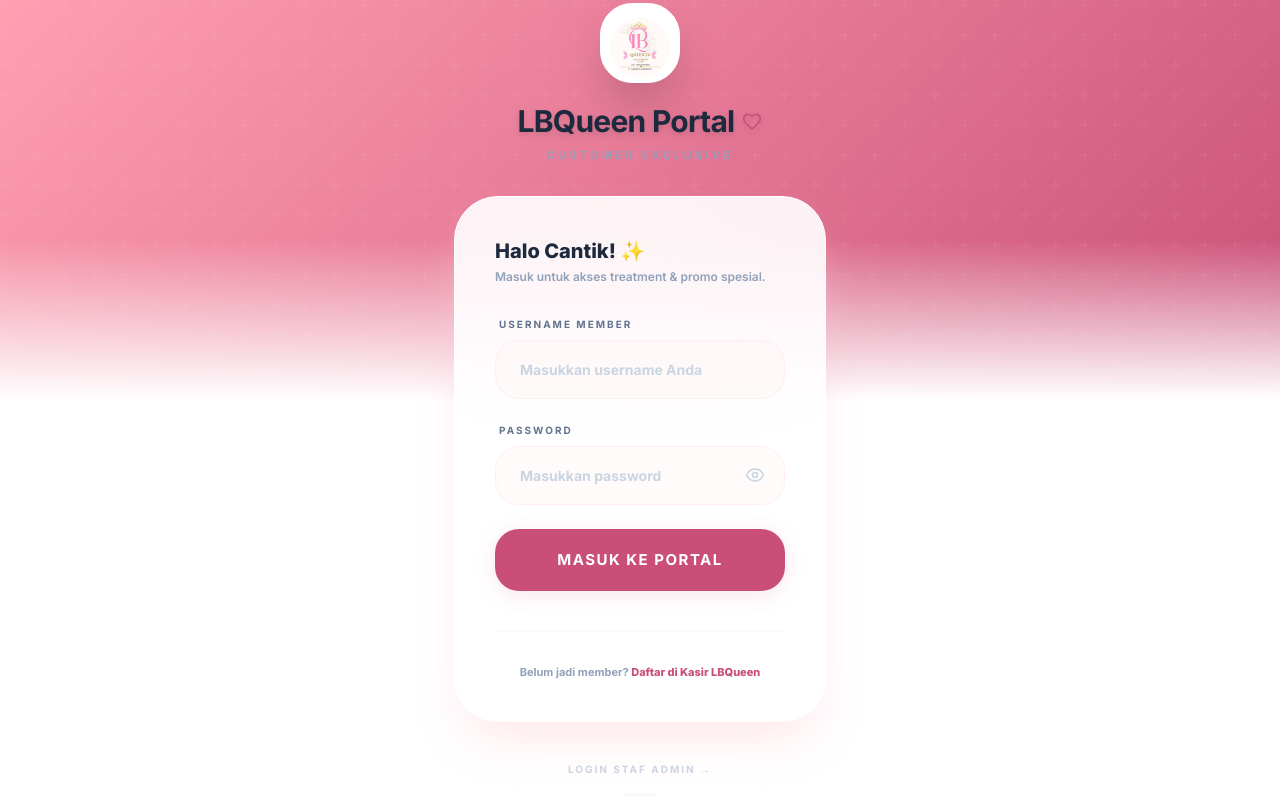
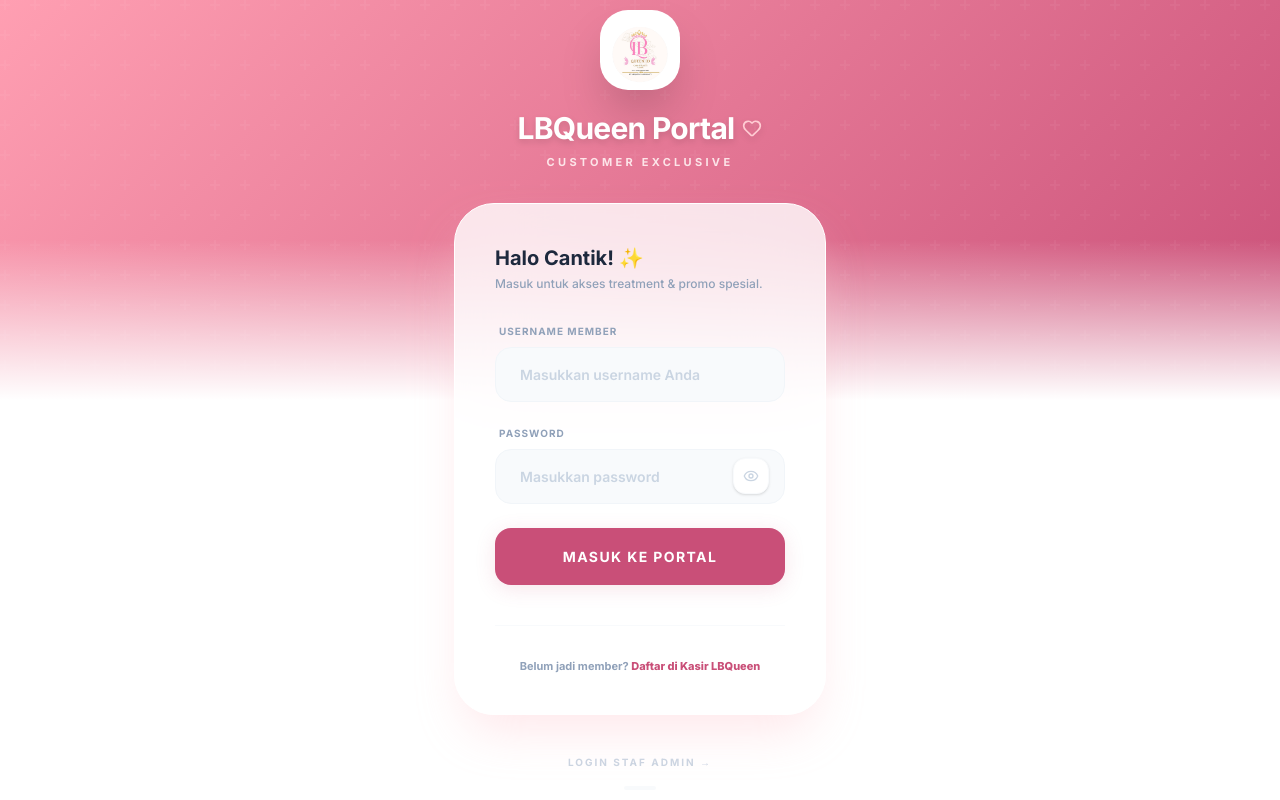
Before and after one commit to mfadlikurniawann-webdev/POS_LBQueen, a Next.js app: page /customer-portal/login in a window 1280 px wide. Built offline with nearby package versions, Linux system fonts and the light colour scheme; no server answers.

Commit message:
update tampilan product

```diff
--- a/src/app/customer-portal/login/page.tsx
+++ b/src/app/customer-portal/login/page.tsx
@@ -75,24 +75,24 @@
       <div className="relative z-10 w-full max-w-[420px] px-6">
 
         <div className="flex flex-col items-center mb-8 animate-in fade-in slide-in-from-top-4 duration-700">
-           <div className="w-20 h-20 bg-white rounded-[32px] shadow-2xl p-2 mb-5 border border-white backdrop-blur-xl">
-             <Image src="/lbqueen_logo.png" alt="LBQueen" width={80} height={80} className="rounded-[24px] object-cover" />
+           <div className="w-20 h-20 bg-white rounded-[28px] shadow-2xl p-2.5 mb-5 border border-white/50 backdrop-blur-xl">
+             <Image src="/lbqueen_logo.png" alt="LBQueen" width={80} height={80} className="rounded-2xl object-cover" />
            </div>
-           <h1 className="text-white lg:text-slate-800 text-3xl font-bold tracking-tight drop-shadow-md flex items-center gap-2">
-             LBQueen Portal <Heart className="w-5 h-5 text-rose-300 lg:text-[#C94F78]" />
+           <h1 className="text-white text-3xl font-bold tracking-tight drop-shadow-md flex items-center gap-2">
+             LBQueen Portal <Heart className="w-5 h-5 text-rose-200" />
            </h1>
-           <p className="text-rose-50 lg:text-slate-400 text-[11px] font-bold uppercase tracking-[0.3em] mt-2 opacity-90">
+           <p className="text-rose-50 text-[11px] font-bold uppercase tracking-[0.3em] mt-2 opacity-90">
              Customer Exclusive
            </p>
         </div>
 
-        <div className="bg-white/90 backdrop-blur-3xl rounded-[44px] shadow-2xl shadow-rose-200/50 border border-white p-10 animate-in zoom-in-95 duration-500">
+        <div className="bg-white/80 backdrop-blur-2xl rounded-[40px] shadow-2xl shadow-rose-200/50 border border-white p-10 animate-in zoom-in-95 duration-500">
 
           <div className="mb-8">
-             <h2 className="text-xl font-extrabold text-slate-800 flex items-center gap-2">
+             <h2 className="text-xl font-bold text-slate-800 flex items-center gap-2">
                Halo Cantik! ✨
              </h2>
-             <p className="text-slate-400 text-xs font-semibold mt-1">Masuk untuk akses treatment & promo spesial.</p>
+             <p className="text-slate-400 text-xs font-medium mt-1">Masuk untuk akses treatment & promo spesial.</p>
           </div>
 
           {error && (
@@ -103,27 +103,27 @@
 
           <form onSubmit={handleLogin} className="space-y-6">
             <div>
-              <label className="block text-[10px] font-bold text-slate-500 mb-2 uppercase tracking-[0.2em] ml-1">Username Member</label>
+              <label className="block text-[10px] font-bold text-slate-400 mb-2 uppercase tracking-widest ml-1">Username Member</label>
               <input type="text" required value={username} onChange={e => setUsername(e.target.value)}
                 placeholder="Masukkan username Anda"
-                className="w-full px-6 py-4.5 bg-rose-50/30 border border-rose-100/50 rounded-[24px] text-[14px] font-bold text-slate-800 placeholder:text-slate-300 outline-none focus:bg-white focus:border-[#C94F78] focus:ring-8 focus:ring-rose-50/50 transition-all" />
+                className="w-full px-6 py-4 bg-slate-50 border border-slate-100 rounded-2xl text-[14px] font-semibold text-slate-800 placeholder:text-slate-300 outline-none focus:bg-white focus:border-[#C94F78] focus:ring-4 focus:ring-rose-50 transition-all" />
             </div>
 
             <div>
-              <label className="block text-[10px] font-bold text-slate-500 mb-2 uppercase tracking-[0.2em] ml-1">Password</label>
+              <label className="block text-[10px] font-bold text-slate-400 mb-2 uppercase tracking-widest ml-1">Password</label>
               <div className="relative">
                 <input type={showPass ? "text" : "password"} required value={password} onChange={e => setPassword(e.target.value)}
                   placeholder="Masukkan password"
-                  className="w-full px-6 py-4.5 bg-rose-50/30 border border-rose-100/50 rounded-[24px] text-[14px] font-bold text-slate-800 placeholder:text-slate-300 outline-none focus:bg-white focus:border-[#C94F78] focus:ring-8 focus:ring-rose-50/50 transition-all pr-14" />
+                  className="w-full px-6 py-4 bg-slate-50 border border-slate-100 rounded-2xl text-[14px] font-semibold text-slate-800 placeholder:text-slate-300 outline-none focus:bg-white focus:border-[#C94F78] focus:ring-4 focus:ring-rose-50 transition-all pr-14" />
                 <button type="button" onClick={() => setShowPass(!showPass)}
-                  className="absolute right-5 top-1/2 -translate-y-1/2 text-slate-300 hover:text-[#C94F78] transition-colors">
-                  {showPass ? <EyeOff className="w-5 h-5" /> : <Eye className="w-5 h-5" />}
+                  className="absolute right-4 top-1/2 -translate-y-1/2 w-9 h-9 flex items-center justify-center text-slate-300 hover:text-[#C94F78] bg-white rounded-xl shadow-sm border border-slate-50 transition-colors">
+                  {showPass ? <EyeOff className="w-4 h-4" /> : <Eye className="w-4 h-4" />}
                 </button>
               </div>
             </div>
 
             <button type="submit" disabled={loading}
-              className="w-full py-5 bg-[#C94F78] hover:bg-[#A83E60] text-white font-bold text-[15px] rounded-[24px] flex items-center justify-center gap-2 transition-all duration-300 shadow-luxury-pink active:scale-[0.96] disabled:opacity-70 mt-4 uppercase tracking-[0.1em]">
+              className="w-full py-4.5 bg-[#C94F78] hover:bg-[#A83E60] text-white font-bold text-[14px] rounded-2xl flex items-center justify-center gap-2 transition-all duration-300 shadow-luxury-pink active:scale-[0.98] disabled:opacity-70 mt-6 uppercase tracking-widest">
               {loading ? <Loader2 className="w-5 h-5 animate-spin" /> : null}
               {loading ? "Menyambungkan..." : "Masuk ke Portal"}
             </button>
--- a/src/app/login/page.tsx
+++ b/src/app/login/page.tsx
@@ -66,10 +66,10 @@
            <div className="w-20 h-20 bg-white rounded-[28px] shadow-2xl p-2.5 mb-5 border border-white/50 backdrop-blur-xl">
              <Image src="/lbqueen_logo.png" alt="LBQueen" width={80} height={80} className="rounded-2xl object-cover" />
            </div>
-           <h1 className="text-white lg:text-slate-800 text-3xl font-bold tracking-tight drop-shadow-md flex items-center gap-2">
-             LBQueen Admin <Sparkles className="w-5 h-5 text-rose-200 lg:text-rose-400" />
+           <h1 className="text-white text-3xl font-bold tracking-tight drop-shadow-md flex items-center gap-2">
+             LBQueen Admin <Sparkles className="w-5 h-5 text-rose-200" />
            </h1>
-           <p className="text-rose-100 lg:text-slate-400 text-[11px] font-bold uppercase tracking-[0.3em] mt-2 opacity-80">
+           <p className="text-rose-100 text-[11px] font-bold uppercase tracking-[0.3em] mt-2 opacity-80">
              Management System
            </p>
         </div>
```
